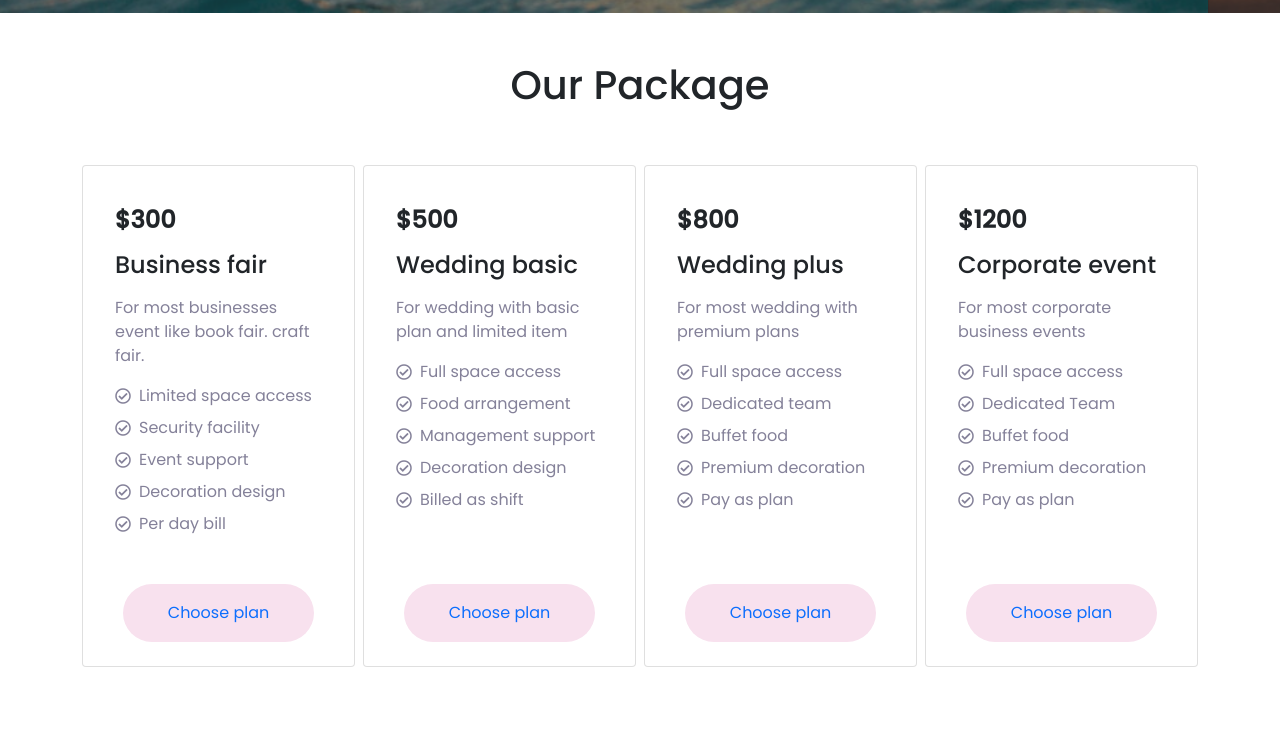
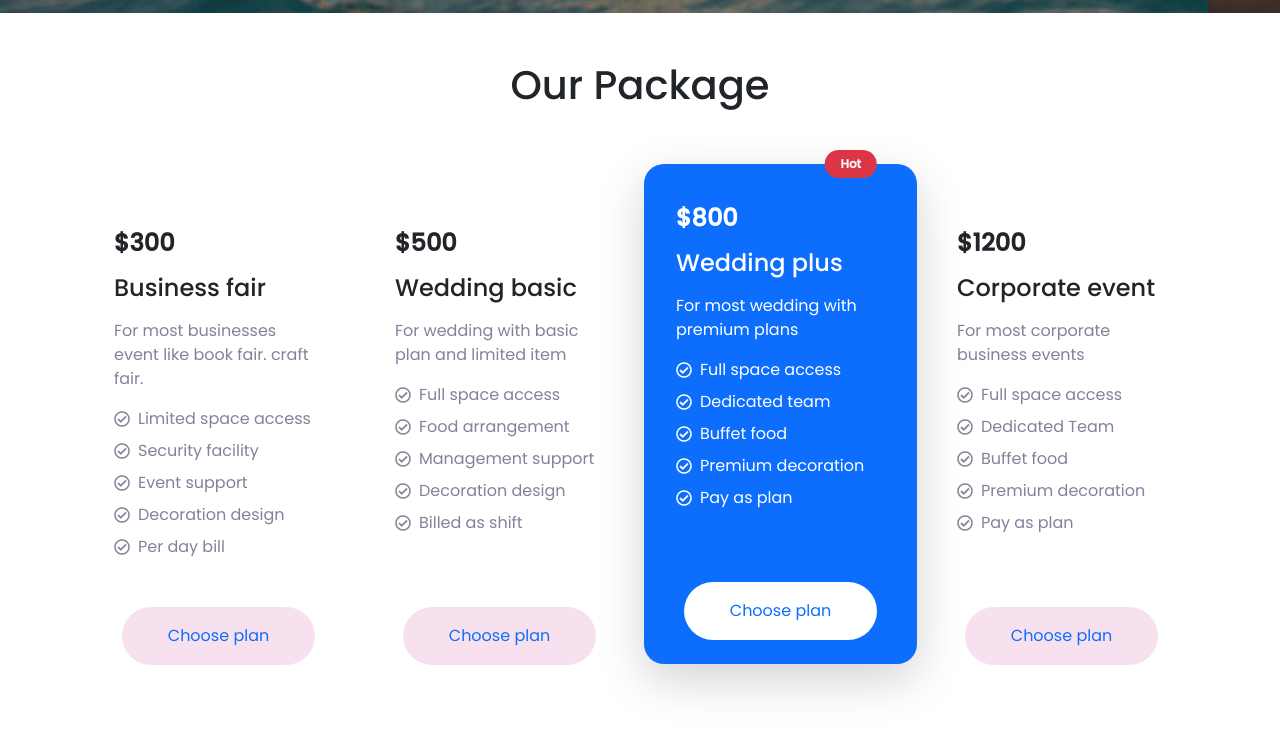
Before and after one commit to tusharpramanikbd/daruchini-convention-center, a plain HTML site: page index.html in a window 1280 px wide. Shown: the part 787-1518 px from the top of the page. Drawn offline with nearby package versions, Linux system fonts and the light colour scheme.

Commit message:
our package special offer design done

```diff
--- a/index.html
+++ b/index.html
@@ -109,14 +109,14 @@
 
   <!-- Main Section -->
   <main>
-    <!-- Our Pachage Section -->
+    <!-- Our Package Section -->
     <section class="my-5">
       <div class="container">
-        <h1 class="text-center text-capitalize">our package</h1>
-        <div class="row mt-5 g-2">
+        <h1 class="text-center text-capitalize package-heading">our package</h1>
+        <div class="row gy-5 gy-lg-0 gx-0 gx-lg-2">
           <!-- Column 1 -->
           <div class="col-12 col-md-6 col-lg-3">
-            <div class="card px-3 py-4 h-100">
+            <div class="card px-3 py-4 h-100 border-0">
               <div class="card-body">
                 <h4 class="fw-bold mb-3">$300</h4>
                 <h4 class="mb-3">Business fair</h4>
@@ -149,7 +149,7 @@
 
           <!-- Column 2 -->
           <div class="col-12 col-md-6 col-lg-3">
-            <div class="card px-3 py-4 h-100">
+            <div class="card px-3 py-4 h-100 border-0">
               <div class="card-body">
                 <h4 class="fw-bold mb-3">$500</h4>
                 <h4 class="mb-3">Wedding basic</h4>
@@ -182,40 +182,43 @@
 
           <!-- Column 3 -->
           <div class="col-12 col-md-6 col-lg-3">
-            <div class="card px-3 py-4 h-100">
+            <div class="card px-3 py-4 h-100 border-0 bg-primary text-white card-3 shadow-lg">
               <div class="card-body">
+                <span class="position-absolute top-0 translate-middle badge rounded-pill bg-danger custom-badge px-3 py-2">
+                  Hot
+                </span>
                 <h4 class="fw-bold mb-3">$800</h4>
                 <h4 class="mb-3">Wedding plus</h4>
-                <p class="custom-text-color-ash pe-1 mb-3">For most wedding with premium plans</p>
-                <div class="d-flex align-items-center custom-text-color-ash mb-2">
+                <p class="pe-1 mb-3">For most wedding with premium plans</p>
+                <div class="d-flex align-items-center mb-2">
                   <i class="far fa-check-circle me-2"></i>
                   <span>Full space access</span>
                 </div>
-                <div class="d-flex align-items-center custom-text-color-ash mb-2">
+                <div class="d-flex align-items-center mb-2">
                   <i class="far fa-check-circle me-2"></i>
                   <span>Dedicated team</span>
                 </div>
-                <div class="d-flex align-items-center custom-text-color-ash mb-2">
+                <div class="d-flex align-items-center mb-2">
                   <i class="far fa-check-circle me-2"></i>
                   <span>Buffet food</span>
                 </div>
-                <div class="d-flex align-items-center custom-text-color-ash mb-2">
+                <div class="d-flex align-items-center mb-2">
                   <i class="far fa-check-circle me-2"></i>
                   <span>Premium decoration</span>
                 </div>
-                <div class="d-flex align-items-center custom-text-color-ash mb-2">
+                <div class="d-flex align-items-center mb-2">
                   <i class="far fa-check-circle me-2"></i>
                   <span>Pay as plan</span>
                 </div>
               </div>
-              <a href="#" class="btn custom-package-btn-bg text-primary text-center rounded-pill mx-4 mt-4 py-3">Choose plan</a>
+              <a href="#" class="btn bg-white text-primary text-center rounded-pill mx-4 mt-4 py-3">Choose plan</a>
             </div>
           </div>
           <!-- End of Column 3 -->
 
           <!-- Column 4 -->
           <div class="col-12 col-md-6 col-lg-3">
-            <div class="card px-3 py-4 h-100">
+            <div class="card px-3 py-4 h-100 border-0">
               <div class="card-body">
                 <h4 class="fw-bold mb-3">$1200</h4>
                 <h4 class="mb-3">Corporate event</h4>
--- a/style.css
+++ b/style.css
@@ -85,3 +85,28 @@ Banner Section
 End of Banner Section
 ======================
 */
+
+/*
+=============
+Our Package
+=============
+*/
+.card-3{
+  position: relative;
+  bottom: 5%;
+  z-index: 2;
+  border-radius: 20px;
+}
+.custom-badge{
+  right: 5%;
+}
+@media screen and (min-width: 992px) {
+  .package-heading{
+    margin-bottom: 5rem;
+  }
+}
+/*
+===================
+End of Our Package
+===================
+*/
```
